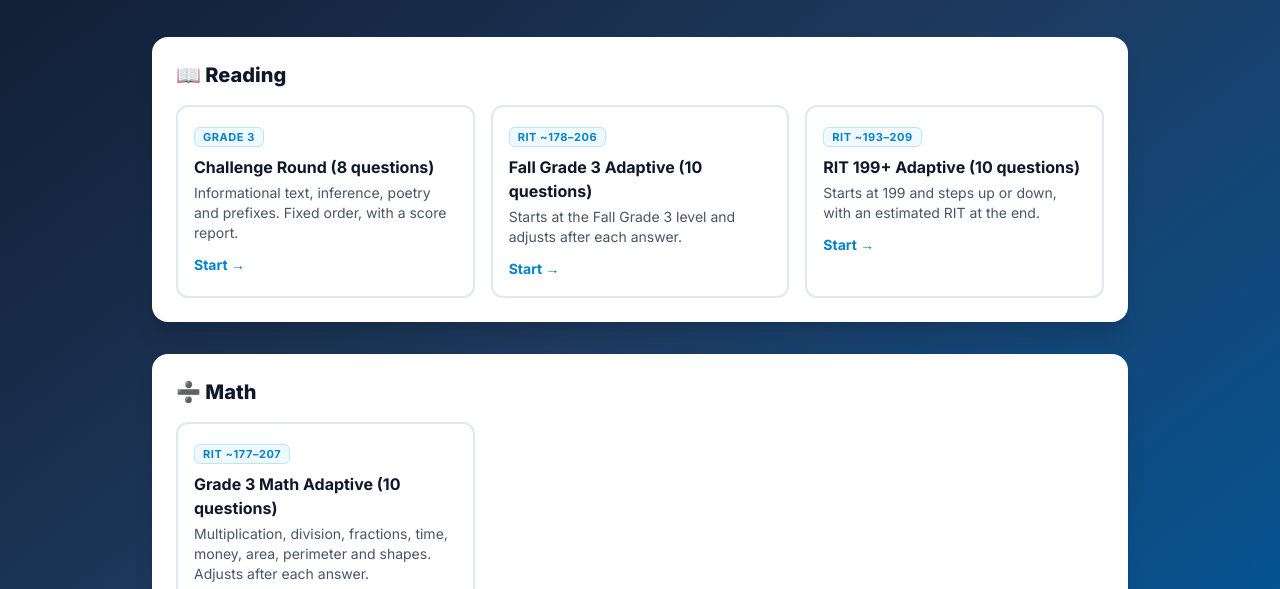
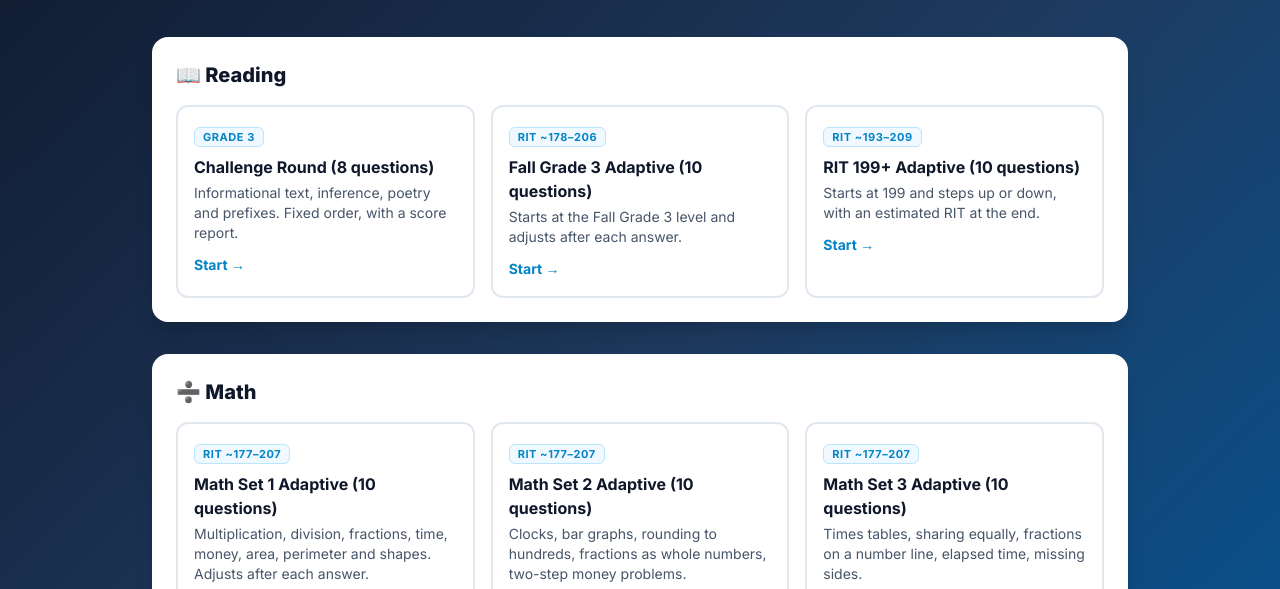
Before and after one commit to chrystali2002/kids-practice-3rdgrade, a plain HTML site: page index.html in a window 1280 px wide. Shown: the part 211-800 px from the top of the page. Drawn offline with nearby package versions, Linux system fonts and the light colour scheme.

Commit message:
Update math sets in index.html

```diff
--- a/index.html
+++ b/index.html
@@ -44,8 +44,14 @@
         name: "Math",
         icon: "➗",
         sets: [
-          { title: "Grade 3 Math Adaptive (10 questions)", file: "math/grade3-adaptive.html", level: "RIT ~177–207",
-            about: "Multiplication, division, fractions, time, money, area, perimeter and shapes. Adjusts after each answer." }
+          { title: "Math Set 1 Adaptive (10 questions)", file: "math/grade3-adaptive.html", level: "RIT ~177–207",
+            about: "Multiplication, division, fractions, time, money, area, perimeter and shapes. Adjusts after each answer." },
+          { title: "Math Set 2 Adaptive (10 questions)", file: "math/set2-adaptive.html", level: "RIT ~177–207",
+            about: "Clocks, bar graphs, rounding to hundreds, fractions as whole numbers, two-step money problems." },
+          { title: "Math Set 3 Adaptive (10 questions)", file: "math/set3-adaptive.html", level: "RIT ~177–207",
+            about: "Times tables, sharing equally, fractions on a number line, elapsed time, missing sides." },
+          { title: "Math Set 4 Adaptive (10 questions)", file: "math/set4-adaptive.html", level: "RIT ~177–207",
+            about: "Arrays, weight and liquid volume, ordering fractions, number patterns, combined areas." }
         ]
       }
     ];
```
